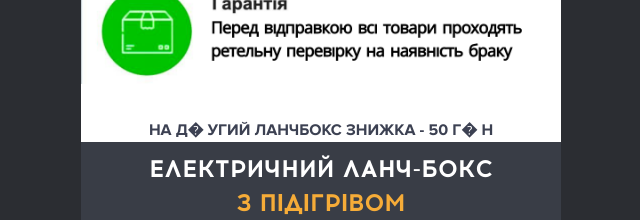
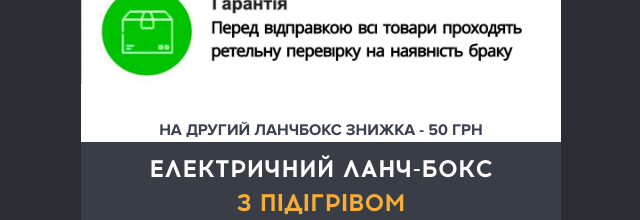
Before and after one commit to AndriiHamasa/electroLunch, a plain HTML site: page index.html in a window 1280 px wide. Shown: the part 8460-8680 px from the top of the page, 319-959 px from the left. Drawn offline with Linux system fonts and the light colour scheme; a web font is replaced by a local one.

Commit message:
change smth

```diff
--- a/index.html
+++ b/index.html
@@ -618,7 +618,7 @@
             font-family: 'Proxima Nova', Arial, Helvetica, sans-serif;
             letter-spacing: 0px;
           "
-          >НА Д�&nbsp;УГИЙ ЛАНЧБОКС ЗНИЖКА - 50 Г�&nbsp;Н</span
+          >НА ДРУГИЙ ЛАНЧБОКС ЗНИЖКА - 50 ГРН</span
         >
       </div>
       <section class="offer">
```
